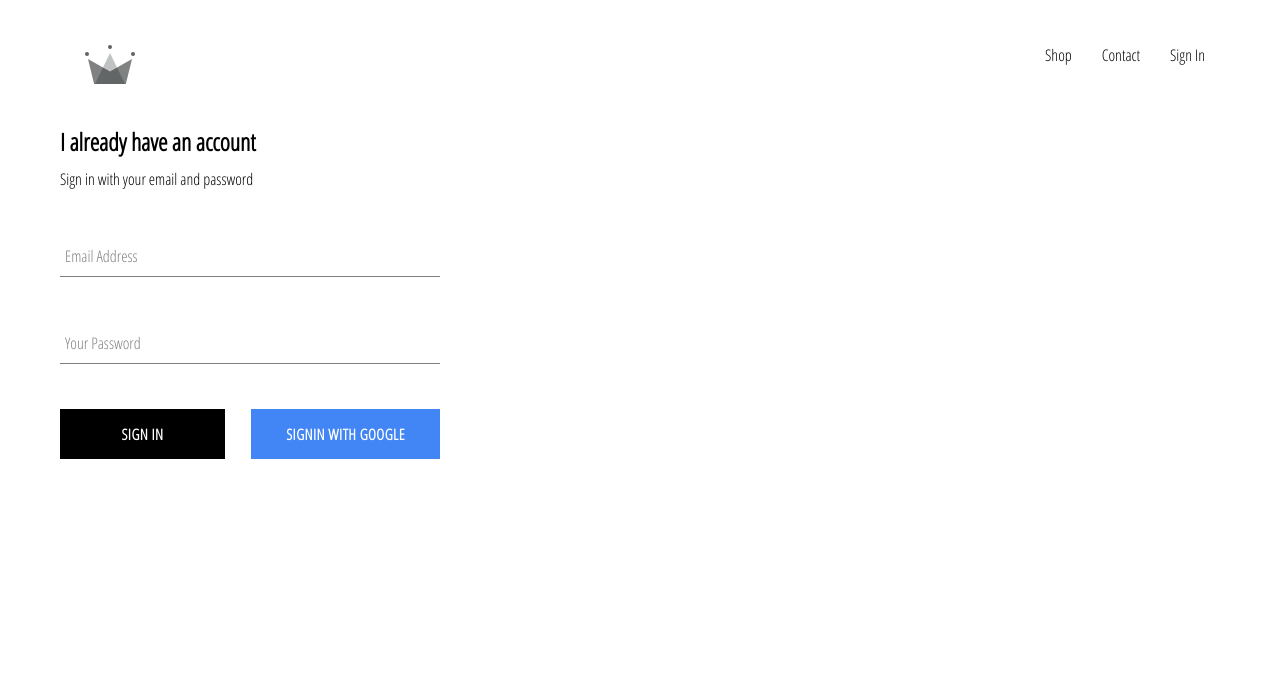
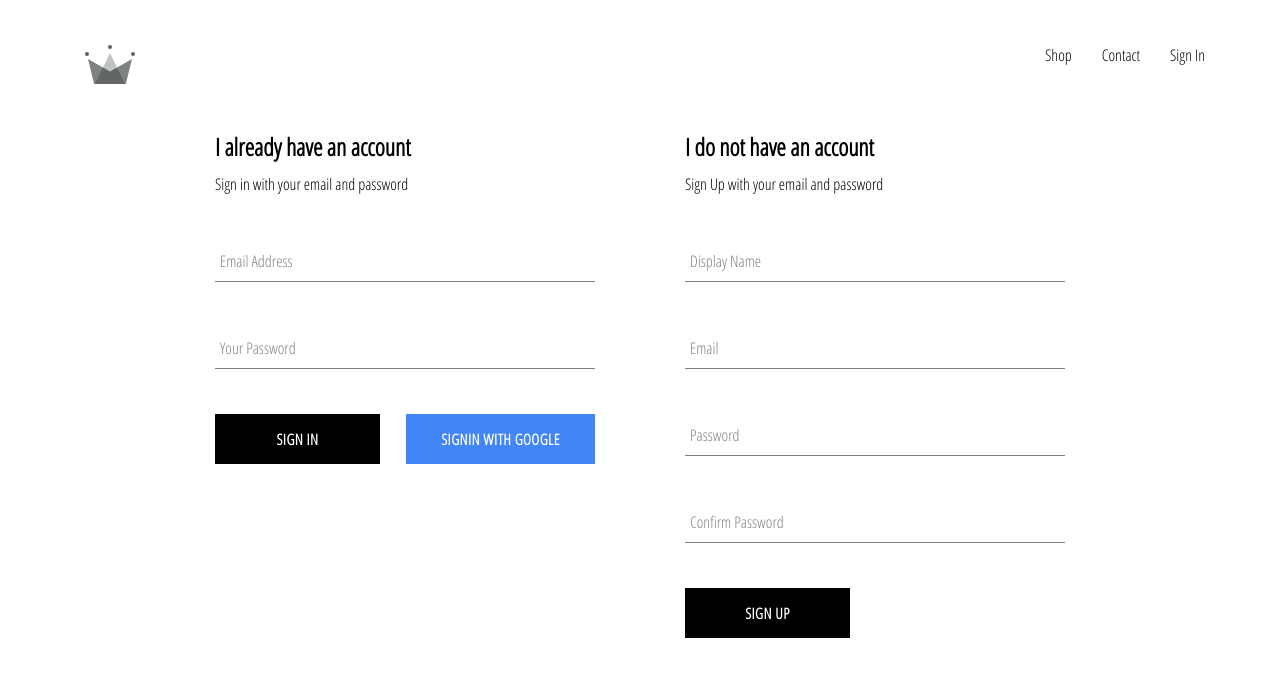
Before and after one commit to mujahid-work/react-ecommerce, a React (Create React App) app: page /sign-in in a window 1280 px wide. Shown: the top 676 px of the page. Built offline with nearby package versions, Linux system fonts and the light colour scheme; no server answers.

Commit message:
added signup with email and password, used firestore to save and retrieve data from firebase

```diff
--- a/src/App.js
+++ b/src/App.js
@@ -5,7 +5,7 @@
 import ShopPage from './pages/shop/shop.component';
 import Header from './components/header/header.component';
 import SignInAndSignUpPage from './pages/sign-in-and-sign-up/sign-in-and-sign-up.component';
-import { auth } from './firebase/firebase.utils';
+import { auth, createUserDoc } from './firebase/firebase.utils';
 
 
 class App extends React.Component {
@@ -22,9 +22,25 @@
   unsubscribeFromAuth = null;
 
   componentDidMount() {
-    this.unsubscribeFromAuth = auth.onAuthStateChanged(user => {
-      this.setState({ currentUser: user });
-      console.log(user);
+    this.unsubscribeFromAuth = auth.onAuthStateChanged(async userAuth => {
+
+      if (userAuth) {
+
+        const userRef = await createUserDoc(userAuth);
+
+        userRef.onSnapshot(snapShot => {
+          this.setState({
+            currentUser: {
+              id: snapShot.id,
+              ...snapShot.data()
+            }
+          });
+        });
+      }
+      else {
+        this.setState({ currentUser: userAuth });
+      }
+
     })
   }
 
--- /dev/null
+++ b/src/components/sign-up/sign-up.component.jsx
@@ -0,0 +1,108 @@
+import React from 'react';
+import FormInput from '../form-input/form-input.component';
+import CustomButton from '../custom-button/custom-button.component';
+
+import {auth , createUserDoc} from '../../firebase/firebase.utils';
+
+import './sign-up.styles.scss';
+
+class SignUp extends React.Component {
+
+    constructor(){
+
+        super();
+
+        this.state = {
+            displayName: '',
+            email: '',
+            password: '',
+            confirmPassword: ''
+        }
+    }
+
+    handleSubmit = async event => {
+
+        event.preventDefault();
+
+        const {displayName,email,password,confirmPassword} = this.state;
+
+        if(password !== confirmPassword){
+            alert("password don't match");
+            return
+        }
+
+        try {
+
+            const {user} = await auth.createUserWithEmailAndPassword(email, password);
+
+            await createUserDoc(user,{displayName});
+
+            this.setState({
+                displayName: '',
+                email: '',
+                password: '',
+                confirmPassword: ''
+            });
+
+        } catch (error) {
+            console.error(error)
+        }
+    }
+
+    handleChange = event => {
+        const {name,value} = event.target;
+
+        this.setState({[name]: value});
+    }
+
+    render(){
+
+        const {displayName,email,password,confirmPassword} = this.state;
+
+        return(
+            <div className="sign-up">
+                <h2 className="title">I do not have an account</h2>
+                <span>Sign Up with your email and password</span>
+                <form className="sign-up-form" onSubmit={this.handleSubmit}>
+                    <FormInput
+                        type="text"
+                        name="displayName"
+                        value={displayName}
+                        onChange={this.handleChange}
+                        label="Display Name"
+                        required
+                    />
+
+                    <FormInput
+                        type="email"
+                        name="email"
+                        value={email}
+                        onChange={this.handleChange}
+                        label="Email"
+                        required
+                    />
+                    <FormInput
+                        type="password"
+                        name="password"
+                        value={password}
+                        onChange={this.handleChange}
+                        label="Password"
+                        required
+                    />
+                    <FormInput
+                        type="password"
+                        name="confirmPassword"
+                        value={confirmPassword}
+                        onChange={this.handleChange}
+                        label="Confirm Password"
+                        required
+                    />
+
+                    <CustomButton type="submit"> Sign Up </CustomButton>
+                </form>
+            </div>
+        )
+    }
+}
+
+export default SignUp;
--- /dev/null
+++ b/src/components/sign-up/sign-up.styles.scss
@@ -0,0 +1,9 @@
+.sign-up {
+    display: flex;
+    flex-direction: column;
+    width: 380px;
+
+    .title {
+      margin: 10px 0;
+    }
+  }
--- a/src/firebase/firebase.utils.js
+++ b/src/firebase/firebase.utils.js
@@ -13,13 +13,43 @@
     measurementId: "G-10YTXFB552"
 };
 
+export const createUserDoc = async (userAuth, additionalData) => {
+
+    if (!userAuth) {
+        return;
+    }
+
+    const userRef = firestore.doc(`users/${userAuth.uid}`);
+    const snapShot = await userRef.get();
+
+    if (!snapShot.exists) {
+
+        const { displayName, email } = userAuth;
+        const createdAt = new Date();
+
+        try {
+            await userRef.set({
+                displayName,
+                email,
+                createdAt,
+                ...additionalData
+            });
+        } catch (error) {
+            console.log('Error encountered while creating user', error.message);
+        }
+    }
+
+    return userRef;
+
+}
+
 firebase.initializeApp(config);
 
 export const auth = firebase.auth();
 export const firestore = firebase.firestore();
 
 const provider = new firebase.auth.GoogleAuthProvider();
-provider.setCustomParameters({promt:'select_account'});
+provider.setCustomParameters({ promt: 'select_account' });
 
 export const signInWithGoogle = () => auth.signInWithPopup(provider);
 
--- a/src/pages/sign-in-and-sign-up/sign-in-and-sign-up.component.jsx
+++ b/src/pages/sign-in-and-sign-up/sign-in-and-sign-up.component.jsx
@@ -1,12 +1,14 @@
 import React from 'react';
 import './sign-in-and-sign-up.styles.scss';
 import SignIn from '../../components/sign-in/sign-in.component';
+import SignUp from '../../components/sign-up/sign-up.component';
 
 
 const SignInAndSignUpPage = () => (
 
     <div className="sign-in-and-sign-up">
         <SignIn />
+        <SignUp />
     </div>
 );
 
--- a/src/pages/sign-in-and-sign-up/sign-in-and-sign-up.styles.scss
+++ b/src/pages/sign-in-and-sign-up/sign-in-and-sign-up.styles.scss
@@ -0,0 +1,6 @@
+.sign-in-and-sign-up {
+    width: 850px;
+    display: flex;
+    justify-content: space-between;
+    margin: 30px auto;
+  }
```
